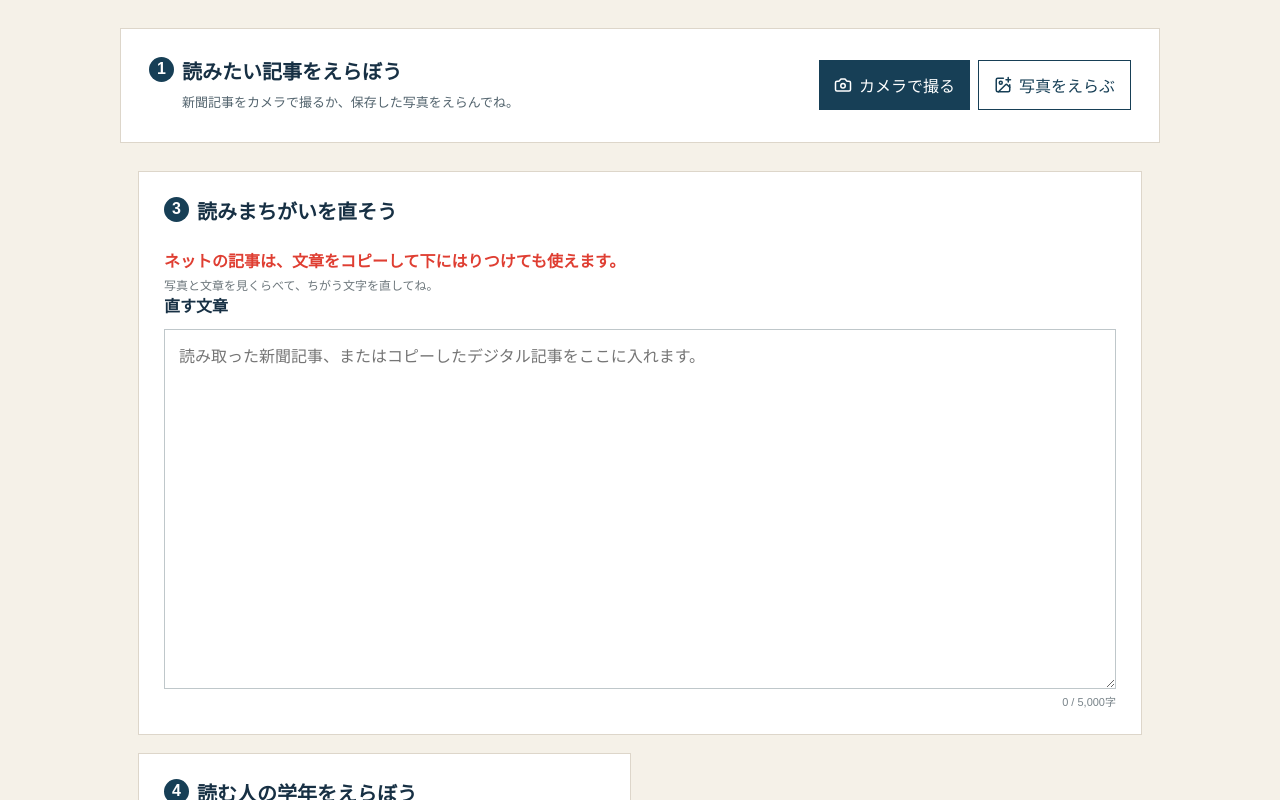
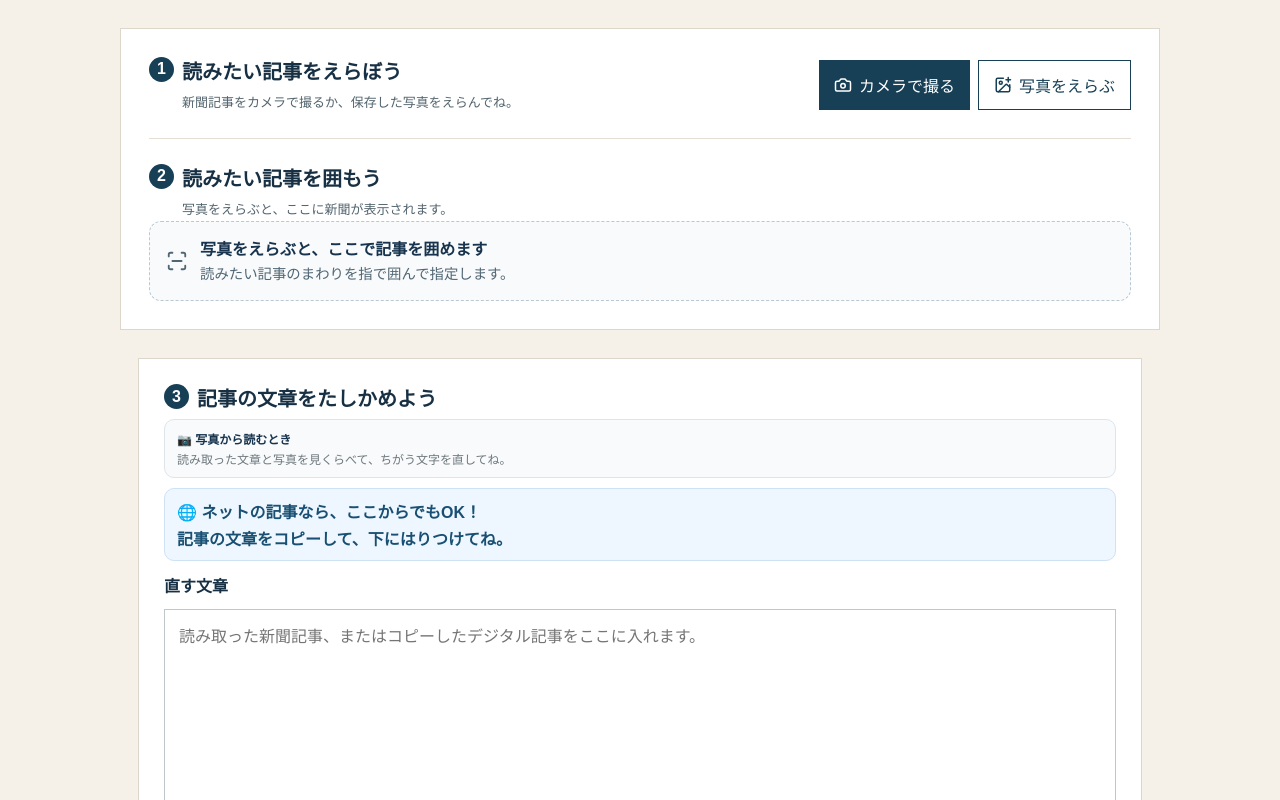
Before and after one commit to chc-chupea/news-grade-reader, a Next.js app in the folder 20260907chatGTPVer/: page / in a window 1280 px wide. Shown: the part 480-1280 px from the top of the page. Built offline with nearby package versions, Linux system fonts and the light colour scheme.

Commit message:
Add files via upload

```diff
--- a/20260907chatGTPVer/app/page.tsx
+++ b/20260907chatGTPVer/app/page.tsx
@@ -38,11 +38,22 @@ export default function Home() {
     finally { setConverting(false); }
   };
   return <main>
-    <header className="topbar"><div className="brand"><span>読</span><div>新聞をわかりやすく<small>NEWS READER FOR STUDENTS</small></div></div><div className="version"><b>Ver.4.10.2</b></div></header>
+    <header className="topbar"><div className="brand"><span>読</span><div>新聞をわかりやすく<small>NEWS READER FOR STUDENTS</small></div></div><div className="version"><b>Ver.4.10.3</b></div></header>
     <section className="hero"><p><Sparkles size={16}/>新聞がわかる。社会が近くなる。</p><h1>気になるニュースを<br/>読みやすい<span className="word-highlight">言葉</span>へ</h1><div className="flow" aria-label="使い方の順番"><span><b>1</b>えらぶ</span><span><b>2</b>囲む</span><span><b>3</b>たしかめる</span><span><b>4</b>学年</span></div></section>
     <Scanner onBusy={setScanning} onRead={(value, _review, source) => { setText(value); setArticleImage(source || null); setResult(null); setActiveEvidenceIndex(null); }}/>
     <section className="workspace">
-      <div className="panel" id="check-article"><SectionTitle number="3" title="読みまちがいを直そう" note=""/><p className="digital-paste-note">ネットの記事は、文章をコピーして下にはりつけても使えます。</p><p className="edit-note">写真と文章を見くらべて、ちがう文字を直してね。</p><ArticleEditor text={text} source={articleImage} disabled={scanning || converting} onChange={(value) => { setText(value); setResult(null); setActiveEvidenceIndex(null); }}/>{text.trim() && <a className="next-step" href="#choose-grade">たしかめたら、学年をえらぶ ↓</a>}</div>
+      <div className="panel" id="check-article"><SectionTitle number="3" title="記事の文章をたしかめよう" note=""/>
+        <div style={{ display: "grid", gap: "10px", marginBottom: "12px" }}>
+          <div className="edit-note" style={{ margin: 0, padding: "10px 12px", borderRadius: "10px", background: "#f8fafb", border: "1px solid #dde5ea" }}>
+            <b style={{ display: "block", marginBottom: "3px", color: "#17334d" }}>📷 写真から読むとき</b>
+            <span>読み取った文章と写真を見くらべて、ちがう文字を直してね。</span>
+          </div>
+          <div className="digital-paste-note" style={{ margin: 0, padding: "10px 12px", borderRadius: "10px", background: "#eef7ff", border: "1px solid #cfe2f3", color: "#184f72" }}>
+            <b style={{ display: "block", marginBottom: "3px" }}>🌐 ネットの記事なら、ここからでもOK！</b>
+            <span>記事の文章をコピーして、下にはりつけてね。</span>
+          </div>
+        </div>
+        <ArticleEditor text={text} source={articleImage} disabled={scanning || converting} onChange={(value) => { setText(value); setResult(null); setActiveEvidenceIndex(null); }}/>{text.trim() && <a className="next-step" href="#choose-grade">たしかめたら、学年をえらぶ ↓</a>}</div>
       <div className="panel" id="choose-grade"><SectionTitle number="4" title="読む人の学年をえらぼう" note="学年をえらんで、下の青いボタンを押してね。"/><div className="grades">{grades.map((item) => <button key={item.id} className={grade === item.id ? "grade active" : "grade"} onClick={() => { setGrade(item.id); setResult(null); setActiveEvidenceIndex(null); }}><b>{item.id}</b><span>{item.label}</span><small>{item.note}</small>{grade === item.id && <Check size={15}/>}</button>)}</div><button className="primary" disabled={!text.trim() || converting || scanning} onClick={convert}><Sparkles size={19}/>{converting ? "わかりやすくしています…" : selectedGrade.label + "の言葉で読む"}</button>{error && <p className="message error">{error}</p>}<p className="privacy">画像は読み取りのためGoogle Cloudへ、画像と文章は内容の確認・学年別変換のためOpenAI APIへ送信します。</p></div>
     </section>
     {result && <section id="result" className="result"><div className="result-heading"><div><small>{grade}向け</small><h2>{result.title}</h2></div><button onClick={async () => { await navigator.clipboard.writeText(result.body); setCopied(true); setTimeout(() => setCopied(false), 1500); }}>{copied ? <Check size={16}/> : <Copy size={16}/>} {copied ? "コピーしました" : "コピー"}</button></div><div className="article-first"><p><b>学年に合わせて読む</b><br/><small>あなたの学年でわかる言葉にしています。</small></p><p className="article" id="grade-article-body"><HighlightedArticle text={result.body} evidence={activeEvidenceIndex !== null ? result.quiz[activeEvidenceIndex]?.evidence ?? "" : ""}/></p></div>{result.detailBody && <details className="article-detail" style={{ marginTop: "18px" }}>
@@ -706,6 +717,27 @@ function Scanner({ onRead, onBusy }: { onBusy: (busy: boolean) => void; onRead:
         <button type="button" disabled={adjusting || reading} onClick={restoreOriginal}>写真をもとに戻す</button>
       </div>
     </div>}
+    {!fileName && <div className="crop">
+      <SectionTitle number="2" title="読みたい記事を囲もう" note="写真をえらぶと、ここに新聞が表示されます。"/>
+      <div
+        style={{
+          display: "flex",
+          alignItems: "center",
+          gap: "12px",
+          padding: "14px 16px",
+          borderRadius: "12px",
+          border: "1px dashed #b9c8d2",
+          background: "#f8fafb",
+          color: "#516674",
+        }}
+      >
+        <ScanLine size={22}/>
+        <div>
+          <b style={{ display: "block", marginBottom: "3px", color: "#17334d" }}>写真をえらぶと、ここで記事を囲めます</b>
+          <span style={{ fontSize: ".9rem", lineHeight: 1.6 }}>読みたい記事のまわりを指で囲んで指定します。</span>
+        </div>
+      </div>
+    </div>}
     {fileName && <div className={cropExpanded ? "crop crop-expanded" : "crop"}>
       <button type="button" className="crop-expand" onClick={() => setCropExpanded(!cropExpanded)}>{cropExpanded ? "もとの大きさに戻す" : "大きな画面で囲む"}</button>
       <SectionTitle number="2" title="読みたいところを指定しよう" note={'「記事を囲む」を押して、読みたいところを指で囲んでね。'}/>
```
